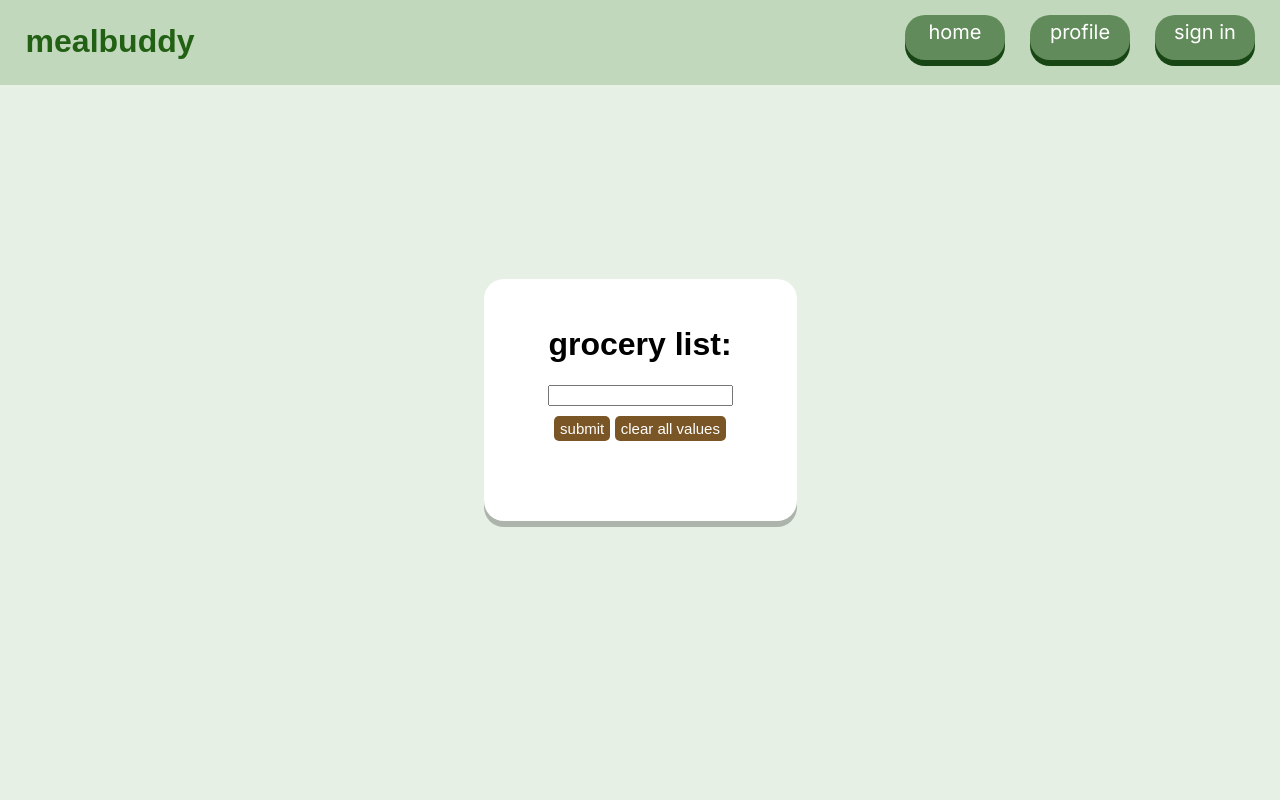
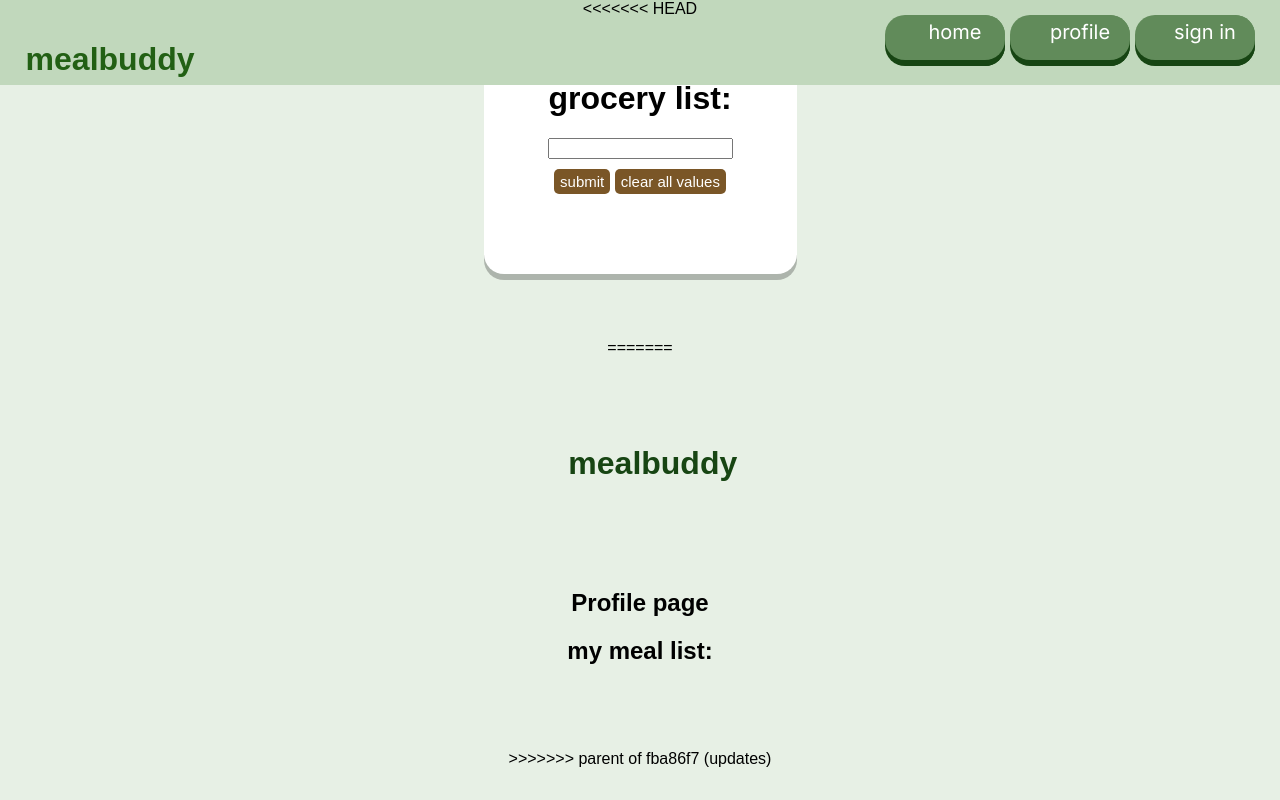
Before and after one commit to aprilczhang/meal-buddy, a website: page public/profile.html in a window 1280 px wide. Drawn offline with Linux system fonts and the light colour scheme.

```diff
--- a/public/profile.html
+++ b/public/profile.html
@@ -13,6 +13,7 @@
 </head>
   <body>
     <div id="top-rectangle">
+<<<<<<< HEAD
       <h1 id="top_left_text"><a href="index.html" style="color: #226014;"><strong>mealbuddy</strong></a></h1>
       <a id="homerectangle" href="index.html">home</a>
       <a id="profilerectangle" href="profile.html">profile</a>
@@ -31,5 +32,22 @@
   </div>
 
   <script src="profile.js"></script>
+=======
+      <h1 id="top_left_text"><strong>mealbuddy</strong></h1>
+      <a id="homerectangle" href="index.html" style="padding-left:20px;">home</a>
+      <a id="profilerectangle" href="profile.html" style="padding-left:20px;">profile</a>
+      <a id="signinrectangle" href="sign-in.html" style="padding-left:20px;">sign in</a>
+  </div>
+
+  <div id="rectangle">
+    <h2>Profile page </h2>
+    <div id="userDetails"></div>
+    <h2 id="listtitle"> <strong>my meal list:</strong></h2>
+    <ul id="list"></ul>
+
+  </div>
+
+	<script src="home.js"></script>
+>>>>>>> parent of fba86f7 (updates)
   </body>
 </html>
```
